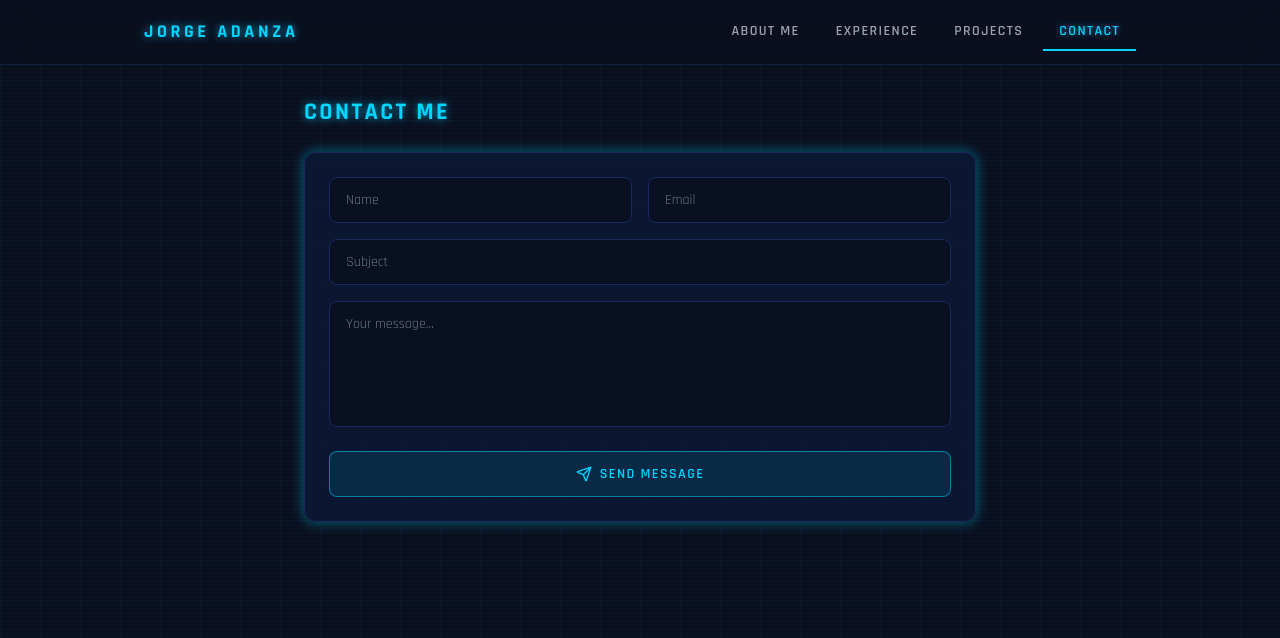
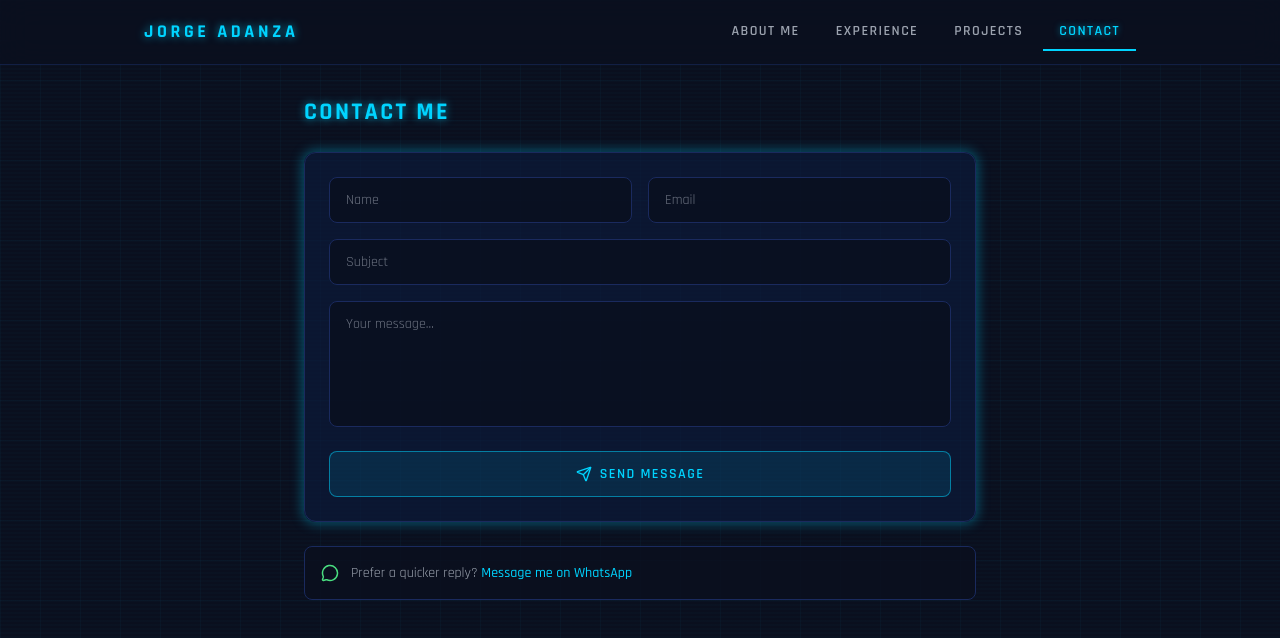
Before and after one commit to RyuzakiEX/personal-site, a Next.js app: page / in a window 1280 px wide. Both pictures are taken after a click on the button "CONTACT". Shown: the top 638 px of the page. Built offline with nearby package versions, Linux system fonts and the light colour scheme.

Commit message:
feat: add whatsapp in contact section

```diff
--- a/components/sections/Contact.tsx
+++ b/components/sections/Contact.tsx
@@ -3,7 +3,7 @@
 import { useState } from "react";
 import { useForm } from "react-hook-form";
 import { zodResolver } from "@hookform/resolvers/zod";
-import { Send, CheckCircle, XCircle } from "lucide-react";
+import { Send, CheckCircle, XCircle, MessageCircle } from "lucide-react";
 import { contactSchema, type ContactFormData } from "@/lib/validations";
 import Card from "@/components/ui/Card";
 
@@ -113,6 +113,23 @@ export default function Contact() {
         </form>
       </Card>
 
+      <div className="flex items-center gap-3 p-4 bg-navy-950/80 border border-navy-800 rounded-lg">
+        <MessageCircle size={18} className="text-green-400 shrink-0" />
+        <div className="text-sm">
+          <p className="text-gray-400">
+            Prefer a quicker reply?{" "}
+            <a
+              href="https://wa.me/+639380313106"
+              target="_blank"
+              rel="noopener noreferrer"
+              className="text-cyan-glow hover:underline font-medium"
+            >
+              Message me on WhatsApp
+            </a>
+          </p>
+        </div>
+      </div>
+
       {submitState === "success" && (
         <div className="flex items-center gap-3 p-4 bg-green-900/30 border border-green-500/40 rounded-lg text-green-400">
           <CheckCircle size={18} />
```
